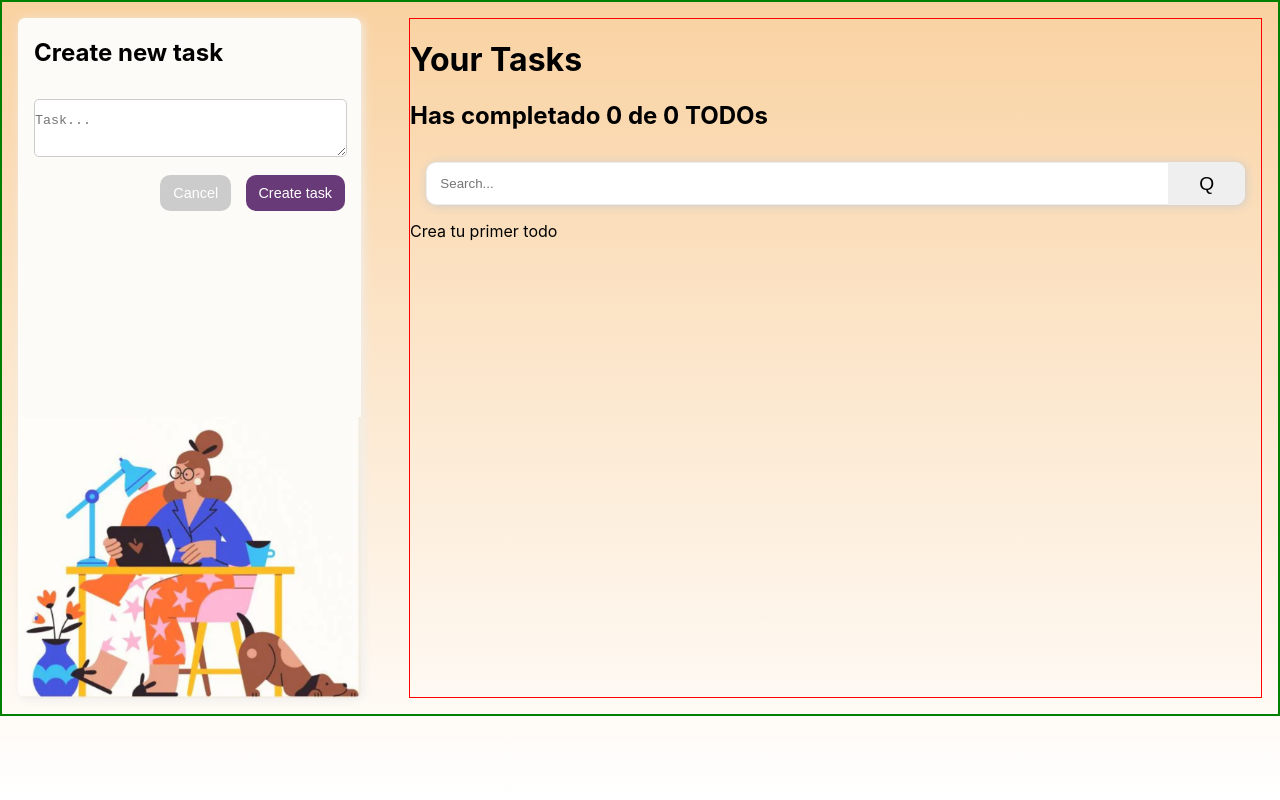
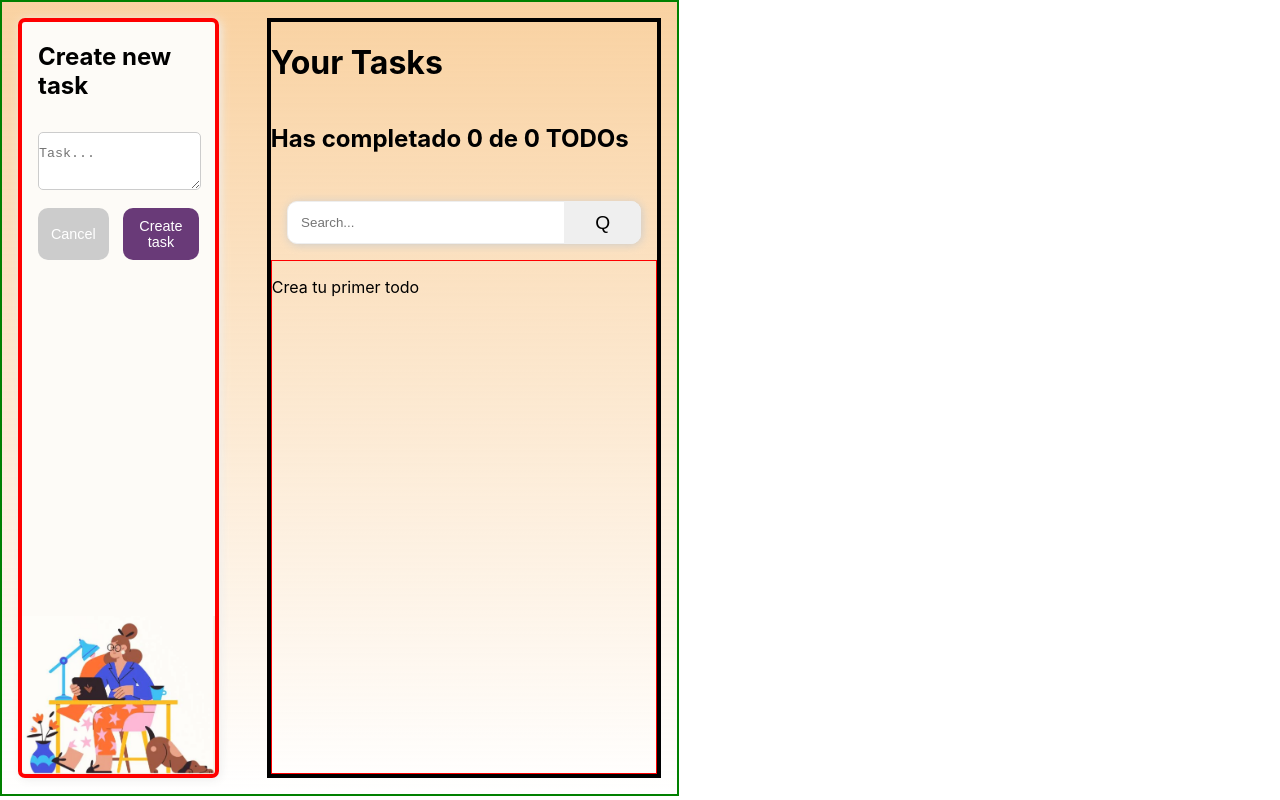
Before and after one commit to debian789/todo, a React (Create React App) app: page / in a window 1280 px wide. Built offline with nearby package versions, Linux system fonts and the light colour scheme.

Commit message:
Ajustes visuales

```diff
--- a/src/App.css
+++ b/src/App.css
@@ -1,19 +1,28 @@
-.App {
-  text-align: center;
-}
-
 .container-app {
   border:2px solid green;
-  padding: 1em;
+  padding: 1em ;
   display: flex;
   flex-direction: column;
   justify-content: center;
+
+  background: rgb(255, 255, 255);
+  background: linear-gradient(
+    0deg,
+    rgba(255, 255, 255, 1) 0%,
+    rgba(244, 169, 77, 0.5270702030812324) 100%
+  );
+
+  height: 95vh;
+  position: fixed;
+  top:0;
 }
 
 .container-search-items {
-  padding: 0em 1em 0em 0em;
-
-  border: 1px solid red;
+  padding: 0em ;
+  position: relative;
+  display: flex;
+  flex-direction: column;
+  border: 4px solid black;
 }
 
 .btn-add-todo-modal {
@@ -36,7 +45,6 @@
     padding: 1em;
     justify-content: center;
     bottom: 0;
-    height: 85vh;
   }
 
   .container-search-items {
--- a/src/components/ContainerCreateTask/ContainerCreateTask.css
+++ b/src/components/ContainerCreateTask/ContainerCreateTask.css
@@ -7,6 +7,7 @@
   background: #fdfbf7;
   position: relative;
   display: none;
+  border: 4px solid red;
 }
 
 .container-create-task label,
--- a/src/components/TodoList/TodoList.css
+++ b/src/components/TodoList/TodoList.css
@@ -1,7 +1,18 @@
+.container-list-items {
+  display: flex;
+  border: 1px solid red;
+  position: relative;
+  overflow-y: scroll;
+  overflow-x: hidden;
+  height: 100%;
+  padding:0em 1em 0 0;
+}
+
 ul {
   list-style-type: none;
   margin: 0;
   padding: 0;
+
 }
 
 ul li {
--- a/src/components/TodoList/index.js
+++ b/src/components/TodoList/index.js
@@ -1,7 +1,9 @@
 import "./TodoList.css";
 
 function TodoList(props) {
-  return <ul>{props.children}</ul>;
+  return (<div className="container-list-items">
+      <ul>{props.children}</ul>
+    </div>);
 }
 
 export { TodoList };
--- a/src/index.css
+++ b/src/index.css
@@ -9,12 +9,7 @@ body {
   min-height: 100vh;
   position: relative;
 
-  background: rgb(255, 255, 255);
-  background: linear-gradient(
-    0deg,
-    rgba(255, 255, 255, 1) 0%,
-    rgba(244, 169, 77, 0.5270702030812324) 100%
-  );
+
 }
 
 code {
```
